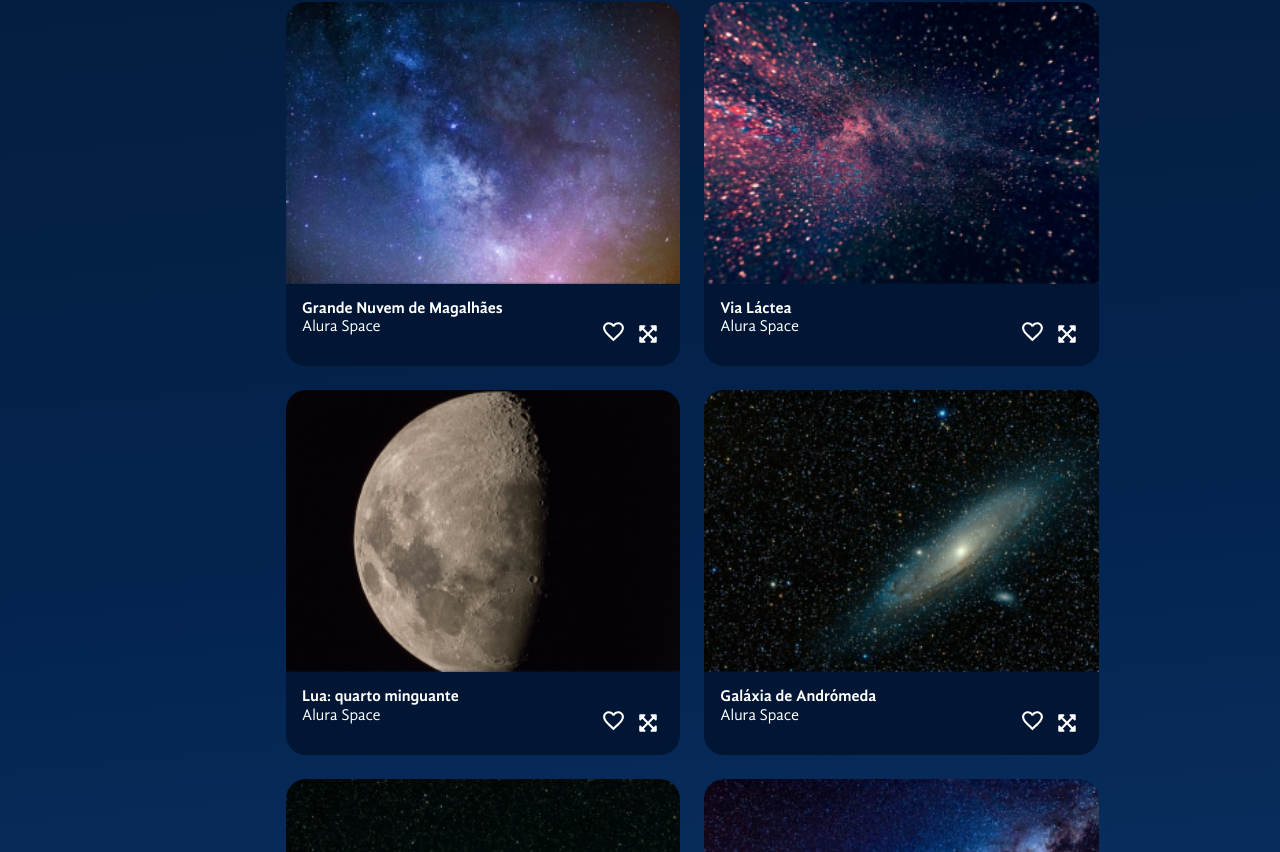
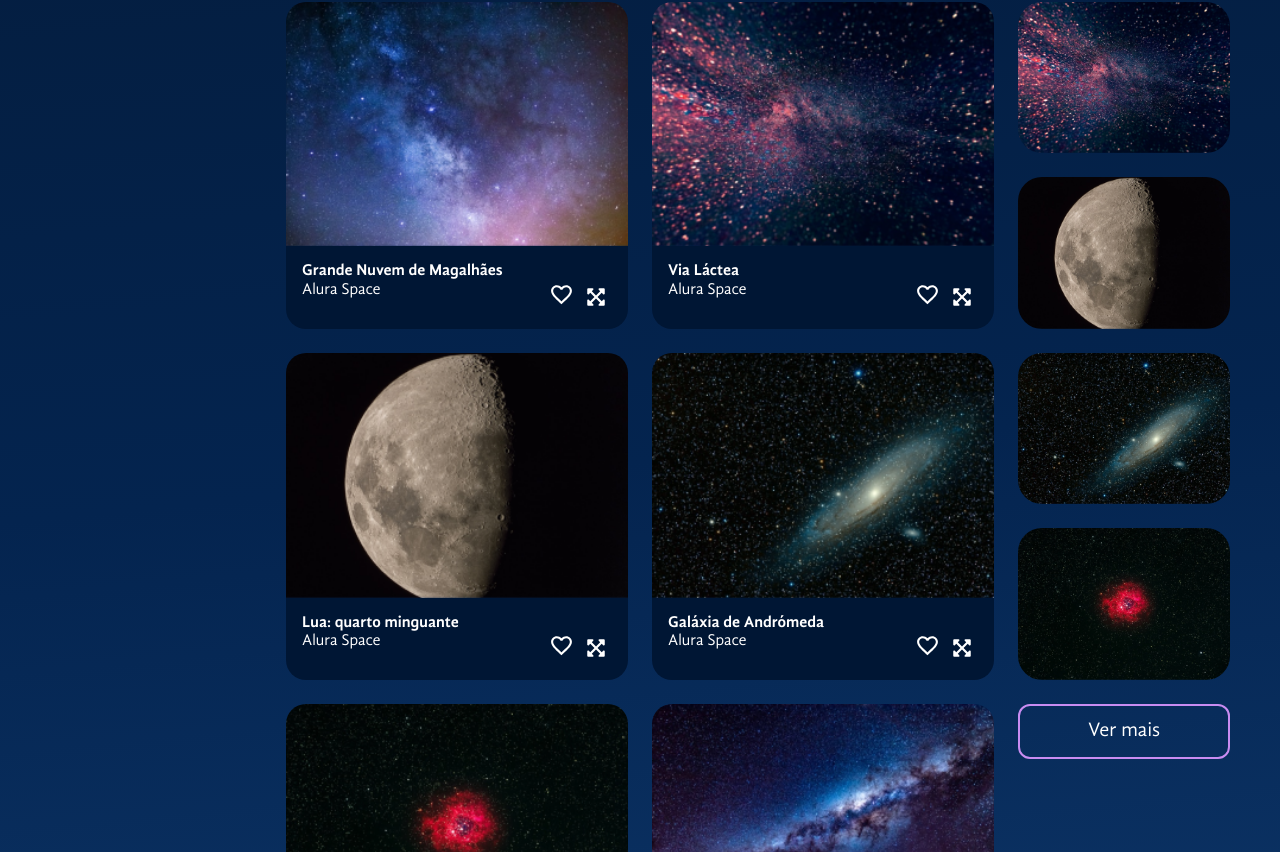
Before and after one commit to GuiBarbosa13/spaceApp, a React (Vite) app: page / in a window 1280 px wide. Shown: the part 708-1560 px from the top of the page. Built offline with nearby package versions, Linux system fonts and the light colour scheme.

Commit message:
implementando a coluna de populares

```diff
--- a/src/Componentes/Galeria/Imagem/index.jsx
+++ b/src/Componentes/Galeria/Imagem/index.jsx
@@ -4,7 +4,7 @@ import styled from "styled-components";
 
 const FigureEstilizada = styled.figure`
     display: flex;
-    flex: ${props => props.$expandida? "1" : "1 0 45%"};
+    flex: ${props => props.$expandida ? "1" : "1 0 45%"};
     flex-direction: column;
     margin:0;
     max-width: 100%;
@@ -44,33 +44,36 @@ const FigCaptionEstilizada = styled.figcaption`
             margin: 0;
             flex-grow: 1;
         }
-
-        div{
-            button{
-                background-color: transparent;
-                border: none;
-                cursor: pointer;
-            }
-        }
     }
 `
 const BotaoExpandir = styled.button`
-    display: ${props => props.expandida ? "none" : "inline-block"};
+    background-color: transparent;
+    border: none;
+    cursor: pointer;
+    display: ${props => props.$display};
 `
 
-const Imagem = ({foto, aoZoomSolicitado, expandida}) => {
-    return(
+const BotaoFavorito = styled.button`
+    background-color: transparent;
+    border: none;
+    cursor: pointer;
+`
+
+const Imagem = ({ foto, aoZoomSolicitado, expandida }) => {
+    let display = expandida? "none" : "inline-block";
+
+    return (
         <FigureEstilizada $expandida={expandida}>
-            <ImagemEstilizada src={foto.path} alt={foto.titulo}/>
+            <ImagemEstilizada src={foto.path} alt={foto.titulo} />
             <FigCaptionEstilizada>
                 <h3>{foto.titulo}</h3>
                 <footer>
                     <p>{foto.fonte}</p>
                     <div>
-                        <button><MdFavoriteBorder fill="#fff" size={25}/></button>
+                        <BotaoFavorito><MdFavoriteBorder fill="#fff" size={25} /></BotaoFavorito>
                         <BotaoExpandir
+                            $display={display}
                             onClick={() => aoZoomSolicitado(foto)}
-                            $expandida = {expandida}
                         >
                             <FaExpandArrowsAlt fill="#fff" size={20} />
                         </BotaoExpandir>
--- a/src/Componentes/Galeria/Populares/index.jsx
+++ b/src/Componentes/Galeria/Populares/index.jsx
@@ -1,8 +1,50 @@
 import Titulo from "../../Titulo";
+
+import Fotos from "../../../fotos.json"
+import styled from "styled-components";
+
+const PopularesContainer = styled.div`
+    display: flex;
+    flex-direction: column;
+`
+
+const FotosContainer = styled.div`
+    display:flex;
+    flex-direction: column;
+    margin-left: 24px;
+    gap: 24px;
+`
+
+const FotoEstilizada = styled.img`
+    border-radius: 24px;
+`
+
+const VerMais = styled.button`
+    border: solid 2px #C98CF1;
+    border-radius: 12px;
+    padding: 14px;
+    color: #fff;
+    font-size: 20px;
+    background-color: transparent;
+`
+
+const fotosPopulares = Fotos.map(foto => foto).slice(1,5);
+
+
 
 const Populares = () => {
     return (
-       <Titulo alinhamento="center">Populares</Titulo>
+        <PopularesContainer>
+            <Titulo alinhamento="center">Populares</Titulo>
+
+            <FotosContainer>
+                {fotosPopulares.map(foto => <FotoEstilizada src={foto.path} key= {foto.id} alt={foto.titulo}/>)}
+                <VerMais>Ver mais</VerMais>
+            </FotosContainer>
+
+        </PopularesContainer>
+
+
     )
 }
 
```
